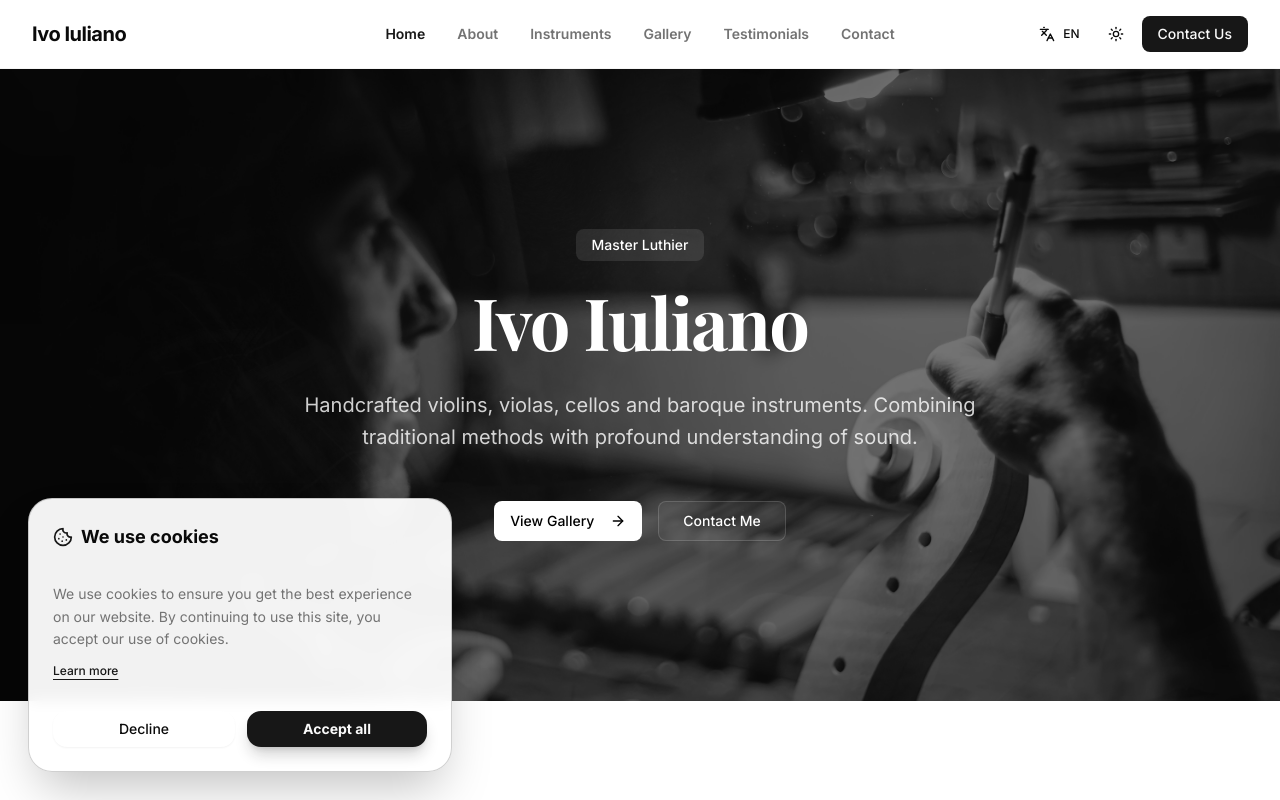
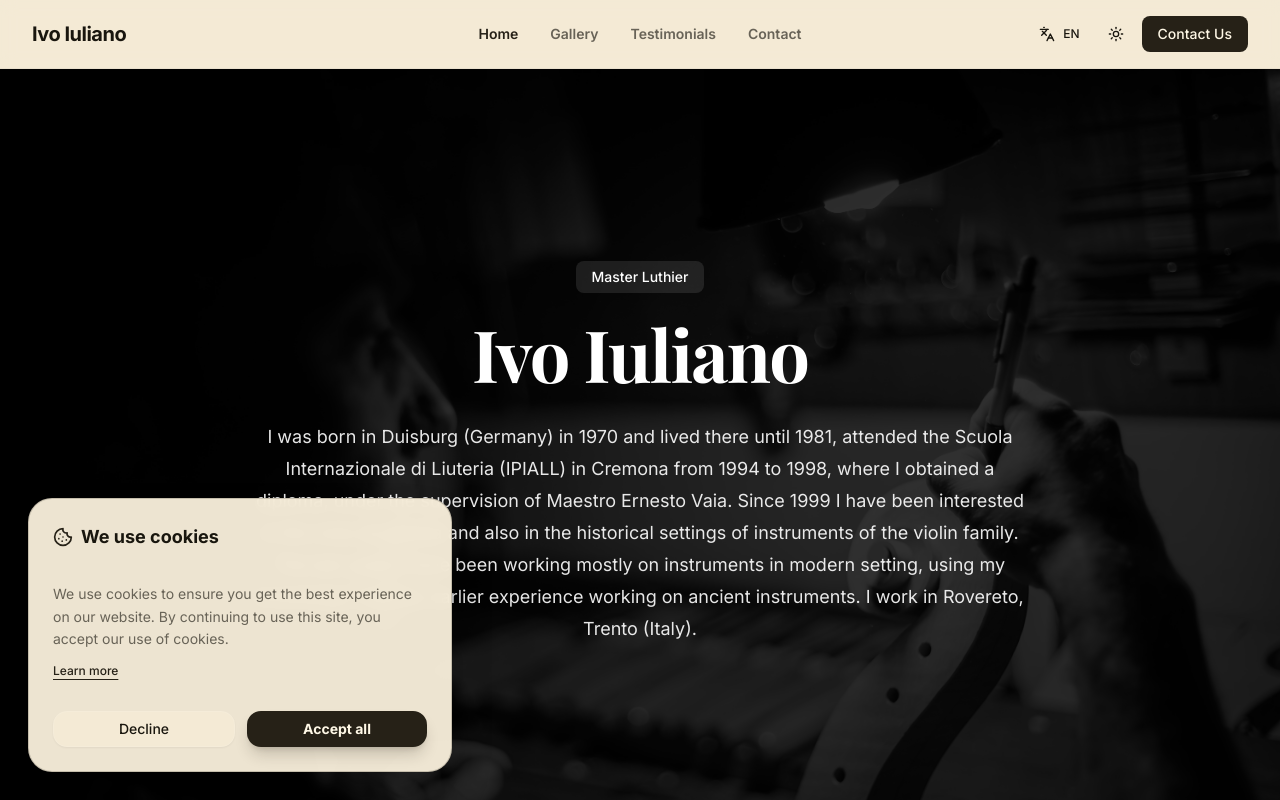
Before and after one commit to ivoiuliano/sito-ivoiuliano, a Next.js app: page /en in a window 1280 px wide. Shown: the top 800 px of the page. Built offline with nearby package versions, Linux system fonts and the light colour scheme; a web font is replaced by a local one.

Commit message:
fix: fixed website design

```diff
--- a/app/[locale]/page.tsx
+++ b/app/[locale]/page.tsx
@@ -3,8 +3,6 @@ import { buildMetadata } from "@/lib/seo";
 import JsonLd from "@/components/JsonLd";
 import { getOrganizationSchema, getWebSiteSchema } from "@/lib/jsonld";
 import { Hero } from "@/components/landing/Hero";
-import { About } from "@/components/landing/About";
-import { Instruments } from "@/components/landing/Instruments";
 import { Gallery } from "@/components/landing/Gallery";
 import { Testimonials } from "@/components/landing/Testimonials";
 import { Contact } from "@/components/landing/Contact";
@@ -46,8 +44,6 @@ export default function HomePage() {
 
       {/* Main Content */}
       <Hero />
-      <About />
-      <Instruments />
       <Gallery />
       <Testimonials />
       <Contact />
--- a/app/globals.css
+++ b/app/globals.css
@@ -45,74 +45,77 @@
 
 :root {
   --radius: 0.625rem;
-  --background: oklch(1 0 0);
-  --foreground: oklch(0.145 0 0);
-  --card: oklch(1 0 0);
-  --card-foreground: oklch(0.145 0 0);
-  --popover: oklch(1 0 0);
-  --popover-foreground: oklch(0.145 0 0);
-  --primary: oklch(0.205 0 0);
-  --primary-foreground: oklch(0.985 0 0);
-  --secondary: oklch(0.97 0 0);
-  --secondary-foreground: oklch(0.205 0 0);
-  --muted: oklch(0.97 0 0);
-  --muted-foreground: oklch(0.556 0 0);
-  --accent: oklch(0.97 0 0);
-  --accent-foreground: oklch(0.205 0 0);
+  --background: oklch(0.94 0.030 85);
+  --foreground: oklch(0.20 0.015 85);
+  --card: oklch(0.96 0.028 85);
+  --card-foreground: oklch(0.20 0.015 85);
+  --popover: oklch(0.96 0.028 85);
+  --popover-foreground: oklch(0.20 0.015 85);
+  --primary: oklch(0.25 0.020 85);
+  --primary-foreground: oklch(0.98 0.025 85);
+  --secondary: oklch(0.90 0.030 85);
+  --secondary-foreground: oklch(0.20 0.015 85);
+  --muted: oklch(0.90 0.030 85);
+  --muted-foreground: oklch(0.50 0.020 85);
+  --accent: oklch(0.90 0.030 85);
+  --accent-foreground: oklch(0.20 0.015 85);
   --destructive: oklch(0.577 0.245 27.325);
-  --border: oklch(0.922 0 0);
-  --input: oklch(0.922 0 0);
-  --ring: oklch(0.708 0 0);
+  --border: oklch(0.86 0.025 85);
+  --input: oklch(0.86 0.025 85);
+  --ring: oklch(0.70 0.020 85);
   --chart-1: oklch(0.646 0.222 41.116);
   --chart-2: oklch(0.6 0.118 184.704);
   --chart-3: oklch(0.398 0.07 227.392);
   --chart-4: oklch(0.828 0.189 84.429);
   --chart-5: oklch(0.769 0.188 70.08);
-  --sidebar: oklch(0.985 0 0);
-  --sidebar-foreground: oklch(0.145 0 0);
-  --sidebar-primary: oklch(0.205 0 0);
-  --sidebar-primary-foreground: oklch(0.985 0 0);
-  --sidebar-accent: oklch(0.97 0 0);
-  --sidebar-accent-foreground: oklch(0.205 0 0);
-  --sidebar-border: oklch(0.922 0 0);
-  --sidebar-ring: oklch(0.708 0 0);
+  --sidebar: oklch(0.95 0.028 85);
+  --sidebar-foreground: oklch(0.20 0.015 85);
+  --sidebar-primary: oklch(0.25 0.020 85);
+  --sidebar-primary-foreground: oklch(0.98 0.025 85);
+  --sidebar-accent: oklch(0.90 0.030 85);
+  --sidebar-accent-foreground: oklch(0.20 0.015 85);
+  --sidebar-border: oklch(0.86 0.025 85);
+  --sidebar-ring: oklch(0.70 0.020 85);
 }
 
 .dark {
   --background: oklch(0.145 0 0);
-  --foreground: oklch(0.985 0 0);
+  --foreground: oklch(0.96 0.025 85);
   --card: oklch(0.205 0 0);
-  --card-foreground: oklch(0.985 0 0);
+  --card-foreground: oklch(0.96 0.025 85);
   --popover: oklch(0.205 0 0);
-  --popover-foreground: oklch(0.985 0 0);
-  --primary: oklch(0.922 0 0);
+  --popover-foreground: oklch(0.96 0.025 85);
+  --primary: oklch(0.92 0.030 85);
   --primary-foreground: oklch(0.205 0 0);
   --secondary: oklch(0.269 0 0);
-  --secondary-foreground: oklch(0.985 0 0);
+  --secondary-foreground: oklch(0.96 0.025 85);
   --muted: oklch(0.269 0 0);
-  --muted-foreground: oklch(0.708 0 0);
+  --muted-foreground: oklch(0.70 0.020 85);
   --accent: oklch(0.269 0 0);
-  --accent-foreground: oklch(0.985 0 0);
+  --accent-foreground: oklch(0.96 0.025 85);
   --destructive: oklch(0.704 0.191 22.216);
-  --border: oklch(1 0 0 / 10%);
-  --input: oklch(1 0 0 / 15%);
-  --ring: oklch(0.556 0 0);
+  --border: oklch(0.96 0.020 85 / 10%);
+  --input: oklch(0.96 0.020 85 / 15%);
+  --ring: oklch(0.60 0.020 85);
   --chart-1: oklch(0.488 0.243 264.376);
   --chart-2: oklch(0.696 0.17 162.48);
   --chart-3: oklch(0.769 0.188 70.08);
   --chart-4: oklch(0.627 0.265 303.9);
   --chart-5: oklch(0.645 0.246 16.439);
   --sidebar: oklch(0.205 0 0);
-  --sidebar-foreground: oklch(0.985 0 0);
+  --sidebar-foreground: oklch(0.96 0.025 85);
   --sidebar-primary: oklch(0.488 0.243 264.376);
-  --sidebar-primary-foreground: oklch(0.985 0 0);
+  --sidebar-primary-foreground: oklch(0.96 0.025 85);
   --sidebar-accent: oklch(0.269 0 0);
-  --sidebar-accent-foreground: oklch(0.985 0 0);
-  --sidebar-border: oklch(1 0 0 / 10%);
-  --sidebar-ring: oklch(0.556 0 0);
+  --sidebar-accent-foreground: oklch(0.96 0.025 85);
+  --sidebar-border: oklch(0.96 0.020 85 / 10%);
+  --sidebar-ring: oklch(0.60 0.020 85);
 }
 
 @layer base {
+  html {
+    scroll-behavior: smooth;
+  }
   * {
     @apply border-border outline-ring/50;
   }
--- a/components/HeroBackground.tsx
+++ b/components/HeroBackground.tsx
@@ -45,14 +45,14 @@ export function HeroBackground({
             src={image}
             alt=""
             fill
-            className="object-cover grayscale"
+            className="object-cover object-top grayscale"
             priority={index === 0}
             quality={90}
           />
         </div>
       ))}
       {/* Light overlay for text readability */}
-      <div className="absolute inset-0 bg-black/50" />
+      <div className="absolute inset-0 bg-black/80" />
     </div>
   );
 }
--- a/components/landing/Hero.tsx
+++ b/components/landing/Hero.tsx
@@ -1,12 +1,10 @@
 import { useTranslations } from "next-intl";
-import { Button } from "@/components/ui/button";
-import { Link } from "@/i18n/routing";
 import FadeIn from "@/components/FadeIn";
 import { HeroBackground } from "@/components/HeroBackground";
-import { ArrowRight } from "lucide-react";
 
 export function Hero() {
   const t = useTranslations("hero");
+  const tAbout = useTranslations("about");
 
   // Hero background images
   const heroImages = [
@@ -16,37 +14,26 @@ export function Hero() {
   ];
 
   return (
-    <section className="relative overflow-hidden py-20 sm:py-32 lg:py-40 dark text-foreground">
+    <section className="relative overflow-hidden py-32 sm:py-40 lg:py-48 dark text-foreground">
       {/* Rotating B&W Background */}
       <HeroBackground images={heroImages} interval={6000} />
 
       <div className="mx-auto max-w-7xl px-4 lg:px-8 relative z-10">
         <FadeIn>
-          <div className="mx-auto max-w-3xl text-center">
-            <div className="mb-6 inline-block rounded-md bg-white/10 px-4 py-1.5 text-sm font-medium text-white">
-              {t("subtitle")}
+          <div className="mx-auto max-w-3xl">
+            <div className="mb-6 text-center">
+              <div className="inline-block rounded-md bg-white/10 px-4 py-1.5 text-sm font-medium text-white">
+                {t("subtitle")}
+              </div>
             </div>
-            <h1 className="text-5xl font-bold tracking-tight text-white sm:text-7xl mb-8">
+            <h1 className="text-5xl font-bold tracking-tight text-white sm:text-7xl mb-8 text-center">
               {t("title")}
             </h1>
-            <p className="text-xl leading-8 text-white/80 mb-12 max-w-2xl mx-auto">
-              {t("description")}
-            </p>
-            <div className="flex flex-col sm:flex-row gap-4 justify-center">
-              <Button asChild size="lg" className="rounded-md group bg-white text-black hover:bg-white/90">
-                <Link href="#gallery">
-                  {t("cta.primary")}
-                  <ArrowRight className="ml-2 h-4 w-4 transition-transform group-hover:translate-x-1" />
-                </Link>
-              </Button>
-              <Button
-                asChild
-                size="lg"
-                variant="outline"
-                className="rounded-md border-white/30 text-white hover:bg-white/10 hover:text-white"
-              >
-                <Link href="#contact">{t("cta.secondary")}</Link>
-              </Button>
+
+            <div className="prose prose-lg dark:prose-invert mx-auto mt-8">
+              <p className="text-lg leading-8 text-center text-white/90 max-w-4xl mx-auto">
+                {tAbout("content")}
+              </p>
             </div>
           </div>
         </FadeIn>
--- a/components/navigation/Footer.tsx
+++ b/components/navigation/Footer.tsx
@@ -17,7 +17,7 @@ export default function Footer() {
   return (
     <footer className="border-t border-border/40 bg-muted/30">
       <div className="mx-auto max-w-7xl px-4 py-12 lg:px-8">
-        <div className="grid grid-cols-1 gap-8 lg:grid-cols-2">
+        <div className="flex flex-col lg:flex-row lg:justify-between lg:items-start gap-8">
           {/* Brand Column */}
           <div className="space-y-4">
             <div className="text-foreground font-bold text-xl tracking-tight">
@@ -31,8 +31,8 @@ export default function Footer() {
             </p>
           </div>
 
-          {/* Legal Column */}
-          <div>
+          {/* Legal Column - Aligned to right */}
+          <div className="lg:text-right">
             <h3 className="font-semibold text-foreground mb-4">Legal</h3>
             <ul className="space-y-3">
               {legalLinks.map((link) => (
--- a/components/navigation/Header.tsx
+++ b/components/navigation/Header.tsx
@@ -27,8 +27,6 @@ export default function Header() {
 
     const navigation = [
         { name: t("home"), href: "/" },
-        { name: t("about"), href: "#about" },
-        { name: t("instruments"), href: "#instruments" },
         { name: t("gallery"), href: "#gallery" },
         { name: t("testimonials"), href: "#testimonials" },
         { name: t("contact"), href: "#contact" },
--- a/lib/llms.ts
+++ b/lib/llms.ts
@@ -44,18 +44,24 @@ Last Updated: ${new Date().toISOString().split("T")[0]}`;
  * Business information section
  */
 function buildBusinessInfo(): string {
-  const { business, founder } = baseMetadata;
+  const { business, luthier } = baseMetadata;
 
   return `## Business Information
 
 **Legal Name:** ${business.name}
 **VAT Number:** ${business.vat}
 **Address:** ${business.address}
-**Capital:** ${business.capital}
+**Phone:** ${business.phone}
+**Email:** ${business.email}
 
-**Founder/Owner:** ${founder.name}
-**Role:** ${founder.jobTitle}
-**LinkedIn:** ${founder.linkedin}`;
+**Luthier:** ${luthier.name}
+**Birth Year:** ${luthier.birthYear}
+**Birth Place:** ${luthier.birthPlace}
+**Training:** ${luthier.training}
+**Diploma Year:** ${luthier.diplomaYear}
+**Teacher:** ${luthier.teacher}
+**Workshop Location:** ${luthier.workshop}
+**Specializations:** ${luthier.specialization.join(", ")}`;
 }
 
 /**
@@ -120,12 +126,8 @@ function buildContactInfo(): string {
   return `## Contact Information
 
 **Email:** ${social.email}
-**Booking/Appointments:** ${baseMetadata.booking}
-
-**Social Media:**
-- LinkedIn: ${social.linkedin}
-- Twitter/X: ${social.twitter}
-- GitHub: ${social.github}`;
+**Phone:** ${social.phone}
+**Booking/Appointments:** ${baseMetadata.booking}`;
 }
 
 /**
@@ -166,13 +168,13 @@ export function buildLlmsJson() {
     },
     business: {
       ...baseMetadata.business,
-      founder: baseMetadata.founder,
+      luthier: baseMetadata.luthier,
     },
     services: baseMetadata.services,
     contact: {
       email: baseMetadata.social.email,
+      phone: baseMetadata.social.phone,
       booking: baseMetadata.booking,
-      social: baseMetadata.social,
     },
     technical: {
       framework: "Next.js",
--- a/messages/it/globals.json
+++ b/messages/it/globals.json
@@ -4,7 +4,7 @@
         "about": "Chi Sono",
         "instruments": "Strumenti",
         "gallery": "Galleria",
-        "testimonials": "Testimonianze",
+        "testimonials": "Recensioni",
         "contact": "Contatti"
     },
     "footer": {
--- a/next.config.ts
+++ b/next.config.ts
@@ -12,6 +12,18 @@ const nextConfig: NextConfig = {
   experimental: {
     optimizeCss: true,
   },
+
+  // Image optimization
+  images: {
+    remotePatterns: [
+      {
+        protocol: 'https',
+        hostname: 'ui-avatars.com',
+        port: '',
+        pathname: '/api/**',
+      },
+    ],
+  },
 };
 
 export default withNextIntl(nextConfig);
```
Also changed, not shown: components/landing/Contact.tsx (+38 -42 lines), components/landing/Gallery.tsx (+84 -1 lines), components/landing/Testimonials.tsx (+27 -9 lines).
